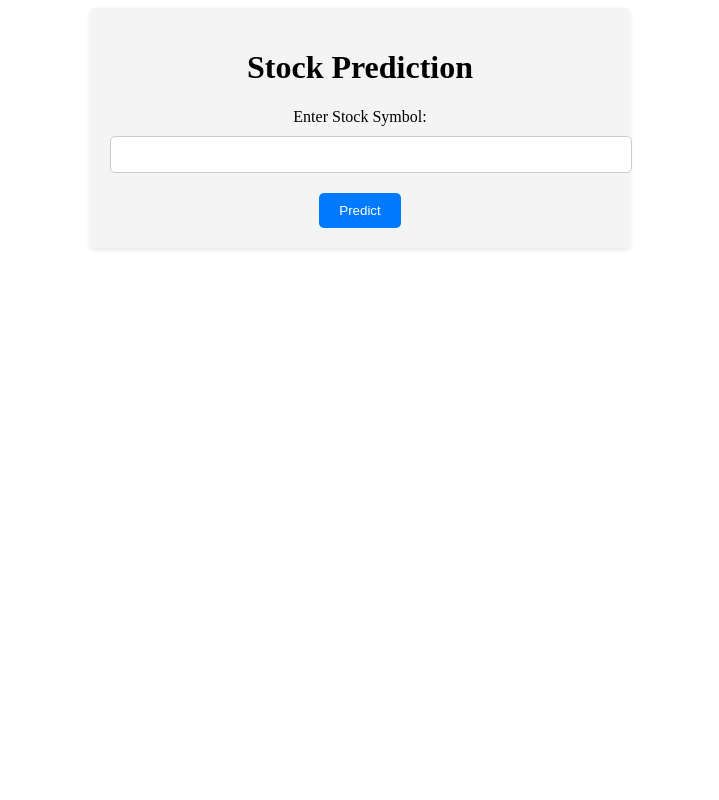
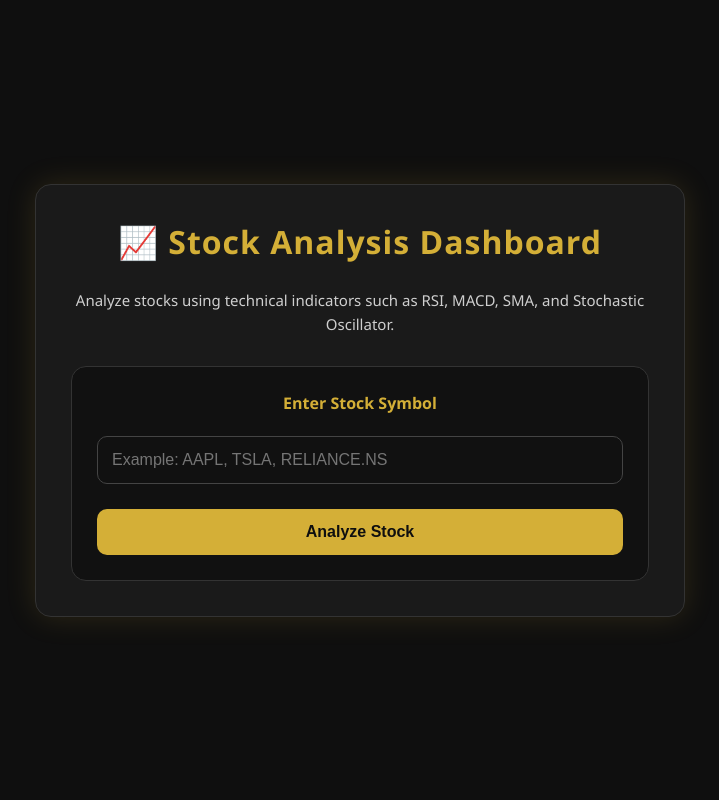
Before and after one commit to Rithika4595/StockTechnicalAnalysis, a Flask app: page / in a window 1280 px wide. Shown: the whole page, without its empty margins (280-999 px from the left). Run offline with Flask 3, Linux system fonts and the light colour scheme.

Commit message:
Redesigned stock analysis dashboard UI

```diff
--- a/StockTechnicalAnalysis-main/static/styles.css
+++ b/StockTechnicalAnalysis-main/static/styles.css
@@ -1,15 +1,38 @@
-/* Static CSS styles */
+/* Premium Black Gold Theme */
+
+* {
+    margin: 0;
+    padding: 0;
+    box-sizing: border-box;
+}
+
+body {
+    font-family: "Segoe UI", Arial, sans-serif;
+    background: #0f0f0f;
+    color: #ffffff;
+    min-height: 100vh;
+    display: flex;
+    justify-content: center;
+    align-items: center;
+    padding: 20px;
+}
+
 .container {
-    max-width: 500px;
-    margin: 0 auto;
-    padding: 20px;
-    background-color: #f4f4f4;
-    border-radius: 5px;
-    box-shadow: 0 2px 5px rgba(0, 0, 0, 0.1);
+    width: 100%;
+    max-width: 650px;
+    background: #1a1a1a;
+    padding: 35px;
+    border-radius: 16px;
+    border: 1px solid #333;
+    box-shadow: 0 0 30px rgba(212, 175, 55, 0.15);
 }
 
 h1 {
     text-align: center;
+    color: #d4af37;
+    margin-bottom: 25px;
+    font-size: 2rem;
+    letter-spacing: 1px;
 }
 
 form {
@@ -18,35 +41,154 @@ form {
 
 label {
     display: block;
-    margin-bottom: 10px;
+    margin-bottom: 12px;
+    color: #d4af37;
+    font-weight: 600;
 }
 
 input[type="text"] {
     width: 100%;
-    padding: 10px;
-    margin-bottom: 20px;
-    border: 1px solid #ccc;
-    border-radius: 5px;
+    padding: 14px;
+    margin-bottom: 25px;
+    background: #111111;
+    border: 1px solid #444;
+    border-radius: 10px;
+    color: white;
+    font-size: 16px;
+}
+
+input[type="text"]:focus {
+    outline: none;
+    border-color: #d4af37;
+    box-shadow: 0 0 10px rgba(212, 175, 55, 0.4);
 }
 
 button {
-    padding: 10px 20px;
-    background-color: #007bff;
-    color: #fff;
+    width: 100%;
+    padding: 14px;
+    background: #d4af37;
+    color: #0f0f0f;
     border: none;
-    border-radius: 5px;
+    border-radius: 10px;
+    font-size: 16px;
+    font-weight: bold;
     cursor: pointer;
-    transition: background-color 0.3s ease;
+    transition: all 0.3s ease;
 }
 
 button:hover {
-    background-color: #0056b3;
+    background: #f4d03f;
+    transform: translateY(-2px);
 }
 
 a {
     display: block;
+    margin-top: 25px;
+    text-align: center;
+    color: #d4af37;
+    text-decoration: none;
+    font-weight: 500;
+}
+
+a:hover {
+    color: #f4d03f;
+}
+
+p {
+    margin: 12px 0;
+    color: #f0f0f0;
+    line-height: 1.6;
+}
+
+strong {
+    color: #d4af37;
+}
+
+.result-card {
+    background: #111111;
+    border: 1px solid #333;
+    border-radius: 12px;
+    padding: 20px;
     margin-top: 20px;
+ }
+ .hero {
     text-align: center;
-    color: #007bff;
-    text-decoration: none;
+    margin-bottom: 30px;
 }
+
+.subtitle {
+    color: #cfcfcf;
+    margin-top: 10px;
+    font-size: 15px;
+    line-height: 1.6;
+}
+
+.search-card {
+    background: #111111;
+    padding: 25px;
+    border-radius: 15px;
+    border: 1px solid #333;
+}
+
+.search-card label {
+    font-size: 16px;
+}
+
+.search-card input {
+    margin-top: 10px;
+}
+.stats-grid {
+    display: grid;
+    grid-template-columns: repeat(auto-fit, minmax(180px, 1fr));
+    gap: 15px;
+    margin-top: 25px;
+}
+
+.card {
+    background: #111111;
+    border: 1px solid #333;
+    border-radius: 12px;
+    padding: 20px;
+    text-align: center;
+    transition: 0.3s ease;
+}
+
+.card:hover {
+    transform: translateY(-4px);
+    border-color: #d4af37;
+}
+
+.card h3 {
+    color: #d4af37;
+    margin-bottom: 10px;
+    font-size: 16px;
+}
+
+.card p {
+    font-size: 22px;
+    font-weight: bold;
+}
+
+.prediction-badge {
+    margin: 20px auto;
+    background: #d4af37;
+    color: #0f0f0f;
+    padding: 12px 25px;
+    border-radius: 30px;
+    width: fit-content;
+    font-weight: bold;
+    font-size: 18px;
+}
+
+.suggestion {
+    text-align: center;
+    color: #dddddd;
+    margin-top: 15px;
+}
+
+.back-btn {
+    display: block;
+    text-align: center;
+    margin-top: 30px;
+    font-weight: bold;
+}
--- a/StockTechnicalAnalysis-main/templates/index.html
+++ b/StockTechnicalAnalysis-main/templates/index.html
@@ -3,17 +3,49 @@
 <head>
     <meta charset="UTF-8">
     <meta name="viewport" content="width=device-width, initial-scale=1.0">
-    <title>Stock Prediction</title>
+    <title>Stock Analysis Dashboard</title>
     <link rel="stylesheet" href="{{ url_for('static', filename='styles.css') }}">
 </head>
 <body>
+
     <div class="container">
-        <h1>Stock Prediction</h1>
-        <form action="/predict" method="post">
-            <label for="symbol">Enter Stock Symbol:</label>
-            <input type="text" id="symbol" name="symbol" required>
-            <button type="submit">Predict</button>
-        </form>
+
+        <div class="hero">
+
+            <h1>📈 Stock Analysis Dashboard</h1>
+
+            <p class="subtitle">
+                Analyze stocks using technical indicators such as
+                RSI, MACD, SMA, and Stochastic Oscillator.
+            </p>
+
+        </div>
+
+        <div class="search-card">
+
+            <form action="/predict" method="post">
+
+                <label for="symbol">
+                    Enter Stock Symbol
+                </label>
+
+                <input
+                    type="text"
+                    id="symbol"
+                    name="symbol"
+                    placeholder="Example: AAPL, TSLA, RELIANCE.NS"
+                    required
+                >
+
+                <button type="submit">
+                    Analyze Stock
+                </button>
+
+            </form>
+
+        </div>
+
     </div>
+
 </body>
 </html>
```
Also changed, not shown: StockTechnicalAnalysis-main/templates/prediction.html (+65 -13 lines).
